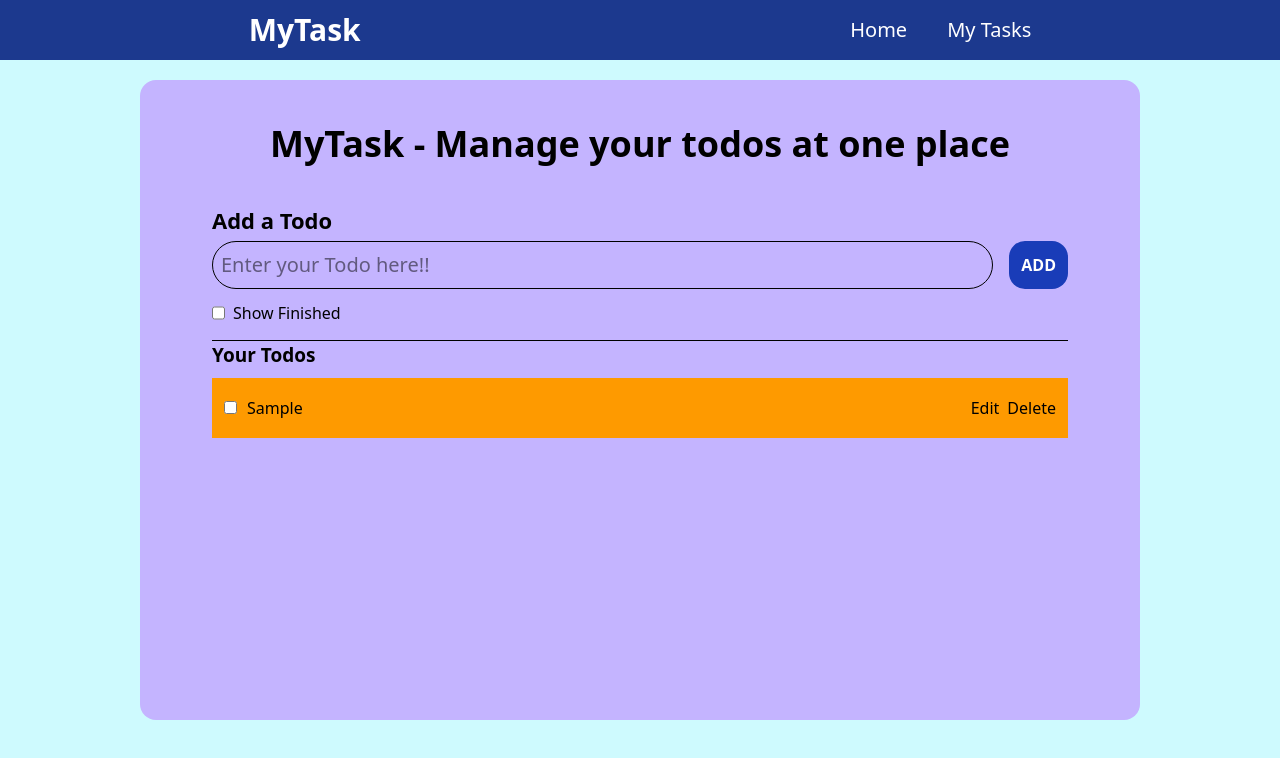
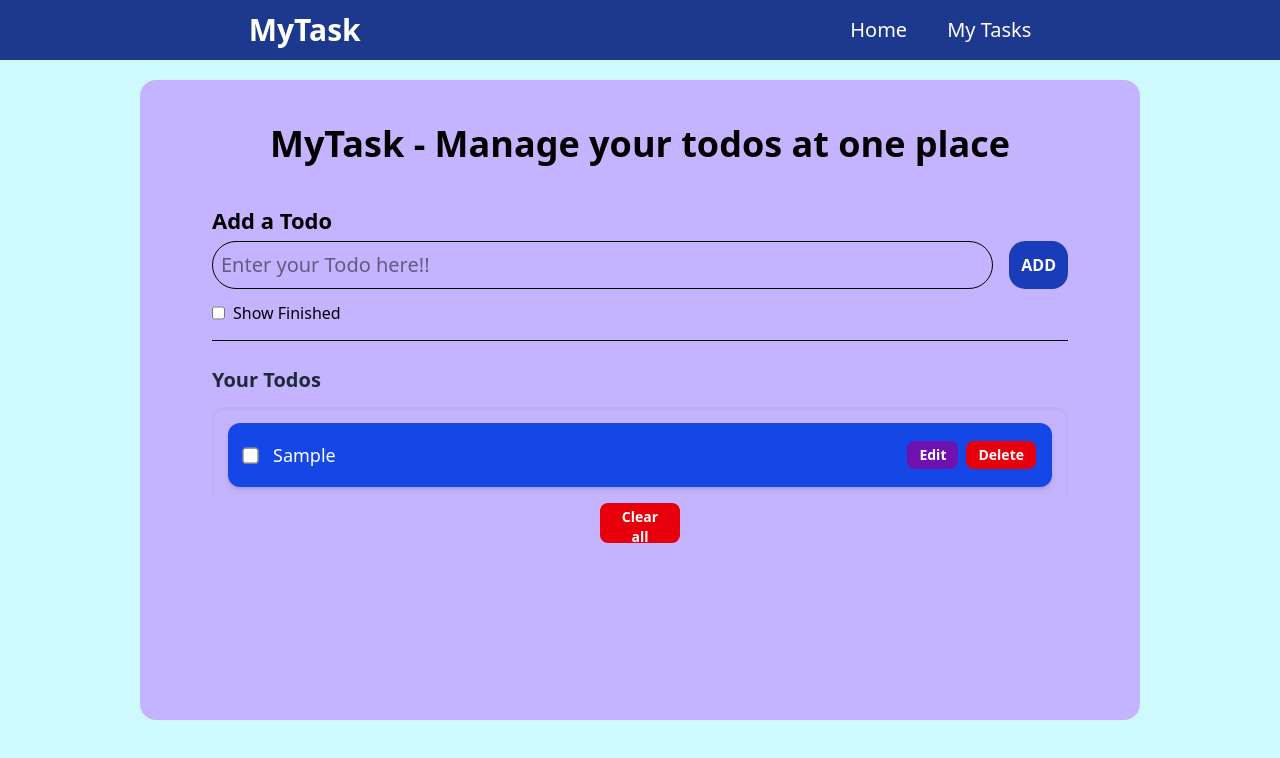
Before and after one commit to thDemon1310/Tdod-app-in-react-JS-using-localstroage, a React (Vite) app: page / in a window 1280 px wide. Both pictures are taken after typing "Sample" into the empty fields and a click on the button "ADD". Shown: the top 758 px of the page. Built offline with nearby package versions, Linux system fonts and the light colour scheme; the HTML template or start-up script is replaced by a standard one.

Commit message:
Added some styling and made a All Clear button that clear localstorage data and all todos

```diff
--- a/src/components/section/Section.jsx
+++ b/src/components/section/Section.jsx
@@ -44,7 +44,7 @@ const Section = () => {
           </div>
           <hr />
         </div>
-        <TodoList todoList={todoList} />
+        <TodoList todoList={todoList} setTodoList={setTodoList} />
       </div>
     </div>
   );
--- a/src/components/todoList/TodoList.jsx
+++ b/src/components/todoList/TodoList.jsx
@@ -1,15 +1,37 @@
 import React from "react";
 import Card from "./card/Card";
 
-const TodoList = ({ todoList }) => {
+const TodoList = ({ todoList, setTodoList }) => {
+  const handleClear = () => {
+    localStorage.removeItem("Task");
+    setTodoList([]);
+  };
   return (
-    <div>
-      <h2 className="font-bold text-[19px] cursor-pointer">Your Todos</h2>
-
-      <div id="todoCard" className="w-full flex flex-col flex-wrap gap-2 mt-2">
-        {todoList.map((data) => (
-          <Card key={data.id} Task={data.task} />
-        ))}
+    <div className="mt-6">
+      <h2 className="font-bold text-[20px] text-gray-800 mb-2 pb-1">
+        Your Todos
+      </h2>
+      <div
+        id="todoCard"
+        className="w-full flex flex-col gap-3  rounded-xl p-4 shadow-inner  max-h-90 overflow-y-auto"
+      >
+        {todoList.length > 0 ? (
+          todoList.map((data) => <Card key={data.id} Task={data.task} />)
+        ) : (
+          <p className="text-gray-500 italic text-center">No tasks yet.</p>
+        )}
+      </div>
+      <div className="w-full flex justify-center items-center">
+        {todoList.length > 0 ? (
+          <button
+            className="bg-red-600 text-white px-3 py-1 rounded-lg text-sm font-semibold hover:bg-red-700 transition-all w-[80px] h-[40px]"
+            onClick={handleClear}
+          >
+            Clear all
+          </button>
+        ) : (
+          ""
+        )}
       </div>
     </div>
   );
--- a/src/components/todoList/card/Card.jsx
+++ b/src/components/todoList/card/Card.jsx
@@ -2,14 +2,26 @@ import React from "react";
 
 const Card = ({ Task }) => {
   return (
-    <div className="h-15 bg-amber-500  flex items-center justify-between p-3 gap-2.5">
-      <input type="checkbox" name="" id="" />
+    <div className="min-h-16 bg-blue-700 rounded-xl shadow-md flex items-center justify-between px-4 py-2 gap-4 transition-all hover:shadow-lg">
+      <input
+        type="checkbox"
+        name="done"
+        className="accent-purple-600 scale-125 cursor-pointer"
+      />
+
       <div className="w-full">
-        <label htmlFor="">{Task}</label>
+        <label className="text-lg font-medium text-white cursor-pointer">
+          {Task}
+        </label>
       </div>
-      <div className="flex gap-2 bg">
-        <button>Edit</button>
-        <button>Delete</button>
+
+      <div className="flex gap-2">
+        <button className="bg-purple-800 text-white px-3 py-1 rounded-lg text-sm font-semibold hover:bg-purple-700 transition-all">
+          Edit
+        </button>
+        <button className="bg-red-600 text-white px-3 py-1 rounded-lg text-sm font-semibold hover:bg-red-700 transition-all">
+          Delete
+        </button>
       </div>
     </div>
   );
```
